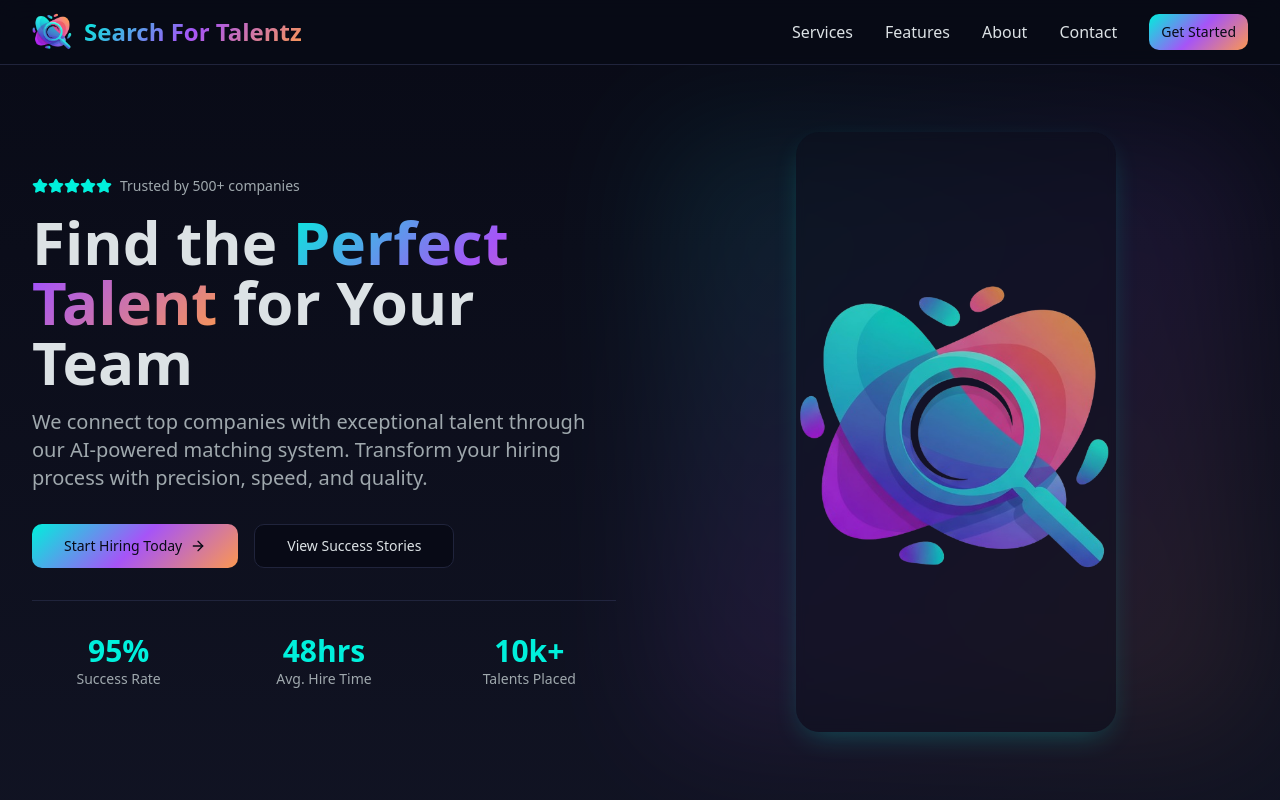
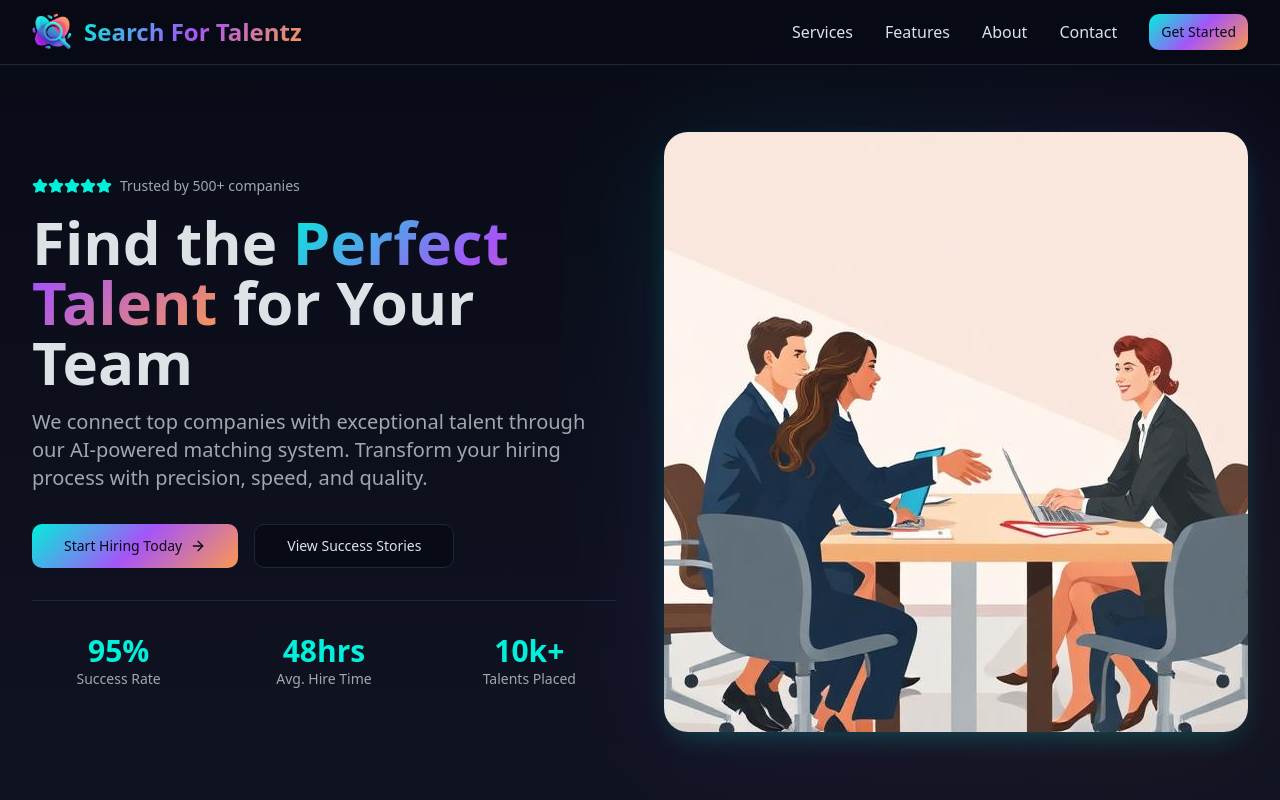
Before and after one commit to SabarinathRajendran/searchfortalentz, a React (Vite) app: page / in a window 1280 px wide. Shown: the top 800 px of the page. Built offline with nearby package versions, Linux system fonts and the light colour scheme.

Commit message:
Refactor Hero Section
Remove the 3D animation placeholder and add human illustrations related to hiring to the right side of the hero section.

```diff
--- a/src/components/HeroSection.tsx
+++ b/src/components/HeroSection.tsx
@@ -1,6 +1,7 @@
 import { Button } from '@/components/ui/button';
 import InterviewScene3D from './InterviewScene3D';
 import { ArrowRight, Star } from 'lucide-react';
+import hiringIllustration from '@/assets/hiring-illustration.png';
 
 export default function HeroSection() {
   return (
@@ -69,14 +70,14 @@ export default function HeroSection() {
             </div>
           </div> */}
 
-          {/* Temporary placeholder with logo */}
-          <div className="relative h-[600px] animate-scale-in flex items-center justify-center">
+          {/* Hiring Illustrations */}
+          <div className="relative h-[600px] animate-scale-in">
             <div className="absolute inset-0 bg-gradient-primary opacity-10 rounded-3xl blur-3xl"></div>
-            <div className="relative h-full rounded-3xl overflow-hidden shadow-elegant bg-card/50 backdrop-blur-sm flex items-center justify-center">
+            <div className="relative h-full rounded-3xl overflow-hidden shadow-elegant bg-card/50 backdrop-blur-sm">
               <img
-                src="/lovable-uploads/202a09b8-8214-4823-8c73-0d05ae2b6322.png"
-                alt="Search For Talentz Logo"
-                className="w-80 h-80 object-contain opacity-80 hover:opacity-100 transition-opacity duration-300"
+                src={hiringIllustration}
+                alt="Professional hiring and recruitment illustration"
+                className="w-full h-full object-cover"
               />
             </div>
           </div>
```
Also changed, not shown: src/assets/hiring-illustration.png (added).
